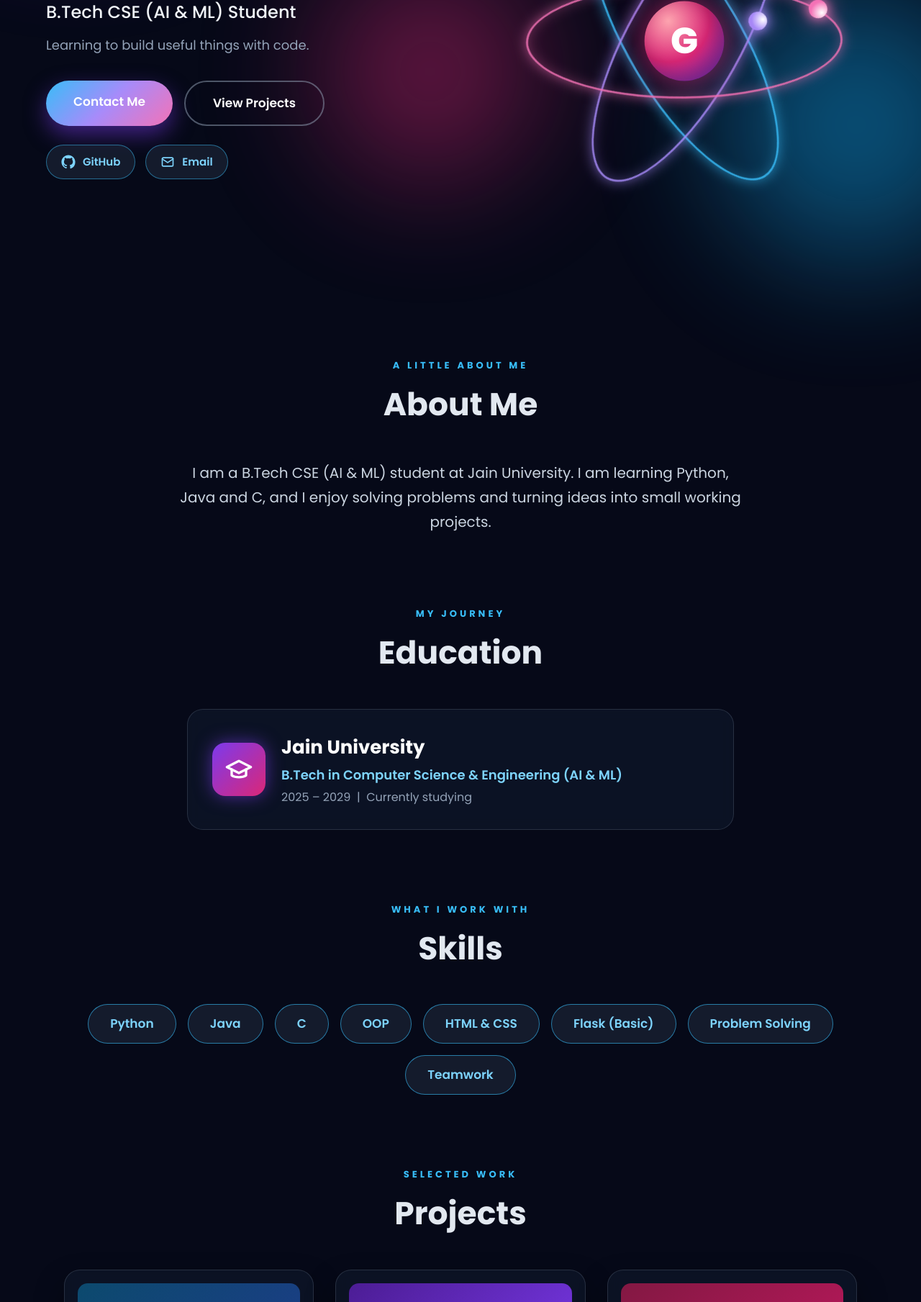
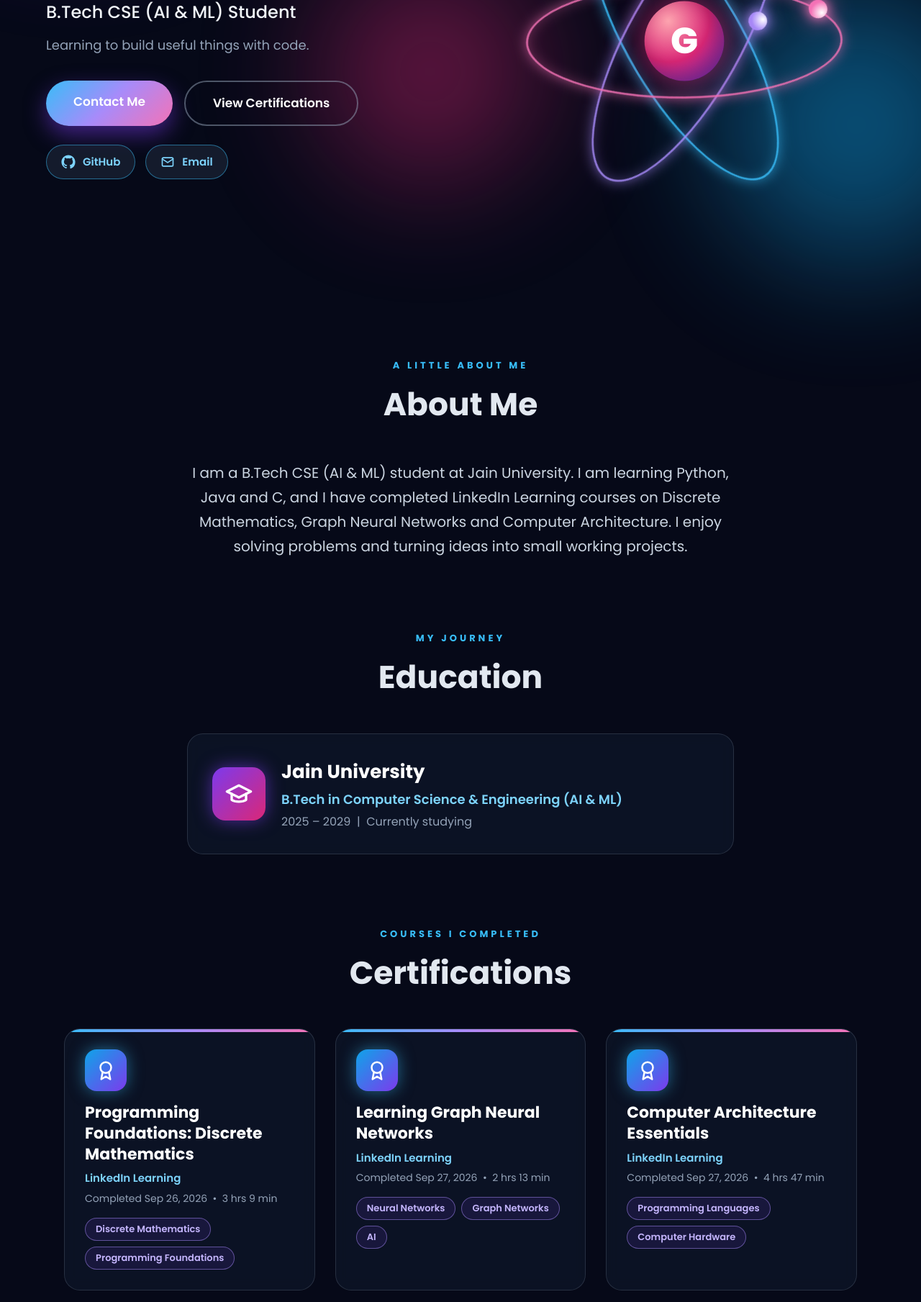
Before and after one commit to gurramrajesh229/portfolio, a Flask app: page / in a window 1280 px wide. Shown: the part 391-2200 px from the top of the page at 72% size. Run offline with Flask 3, Linux system fonts and the light colour scheme.

Commit message:
Update index.html

```diff
--- a/templates/index.html
+++ b/templates/index.html
@@ -19,11 +19,11 @@
     @keyframes float { 0%,100% { transform: translateY(0); } 50% { transform: translateY(-50px); } }
 
     nav { position: sticky; top: 0; z-index: 20; display: flex; justify-content: space-between; align-items: center;
-          padding: 18px 8%; background: rgba(6, 9, 24, 0.7); backdrop-filter: blur(14px);
+          padding: 18px 6%; background: rgba(6, 9, 24, 0.7); backdrop-filter: blur(14px);
           border-bottom: 1px solid rgba(148, 163, 184, 0.12); }
     .logo { font-weight: 800; font-size: 24px; color: #38bdf8; }
-    nav ul { list-style: none; display: flex; gap: 12px; margin: 0; padding: 0; }
-    nav ul a { padding: 8px 18px; border-radius: 30px; font-size: 16px; font-weight: 500; transition: 0.3s; }
+    nav ul { list-style: none; display: flex; gap: 8px; margin: 0; padding: 0; flex-wrap: wrap; }
+    nav ul a { padding: 8px 16px; border-radius: 30px; font-size: 15px; font-weight: 500; transition: 0.3s; }
     nav ul a:hover { background: rgba(56, 189, 248, 0.15); color: #38bdf8; }
     nav ul a.cta { border: 1px solid #38bdf8; color: #38bdf8; }
 
@@ -93,6 +93,23 @@
     .edu .deg { margin: 2px 0; color: #7dd3fc; font-weight: 600; }
     .edu .yrs { margin: 0; color: #94a3b8; font-size: 16px; }
 
+    /* certifications */
+    .certs { display: grid; grid-template-columns: repeat(auto-fit, minmax(300px, 1fr)); gap: 28px; }
+    .cert { background: rgba(15, 23, 42, 0.7); border: 1px solid rgba(148,163,184,0.2); border-radius: 22px; padding: 28px;
+            backdrop-filter: blur(8px); transition: 0.3s; position: relative; overflow: hidden; }
+    .cert::before { content: ""; position: absolute; top: 0; left: 0; right: 0; height: 4px;
+                    background: linear-gradient(90deg, #38bdf8, #a78bfa, #f472b6); }
+    .cert:hover { transform: translateY(-8px); border-color: rgba(56,189,248,0.6); box-shadow: 0 22px 50px rgba(56,189,248,0.25); }
+    .cert-icon { width: 58px; height: 58px; border-radius: 16px; display: flex; align-items: center; justify-content: center; margin-bottom: 16px;
+                 background: linear-gradient(135deg, #0ea5e9, #7c3aed); box-shadow: 0 0 22px rgba(56,189,248,0.5); }
+    .cert-icon svg { width: 30px; height: 30px; }
+    .cert h3 { margin: 0 0 6px; font-size: 22px; color: white; line-height: 1.3; }
+    .cert .issuer { margin: 0; color: #7dd3fc; font-weight: 600; font-size: 15px; }
+    .cert .meta { margin: 4px 0 14px; color: #94a3b8; font-size: 14px; }
+    .chips { display: flex; flex-wrap: wrap; gap: 8px; }
+    .chips span { padding: 4px 14px; border-radius: 30px; font-size: 13px; font-weight: 600; color: #c4b5fd;
+                  border: 1px solid rgba(167,139,250,0.5); background: rgba(124,58,237,0.12); }
+
     .skills { display: flex; flex-wrap: wrap; justify-content: center; gap: 16px; }
     .skill { padding: 12px 30px; border-radius: 40px; background: rgba(30, 41, 59, 0.6); border: 1px solid rgba(56,189,248,0.6);
              color: #7dd3fc; font-weight: 600; font-size: 17px; backdrop-filter: blur(6px); transition: 0.3s; }
@@ -154,6 +171,7 @@
     <ul>
       <li><a href="#about">About</a></li>
       <li><a href="#education">Education</a></li>
+      <li><a href="#certifications">Certifications</a></li>
       <li><a href="#skills">Skills</a></li>
       <li><a href="#projects">Projects</a></li>
       <li><a class="cta" href="#contact">Contact</a></li>
@@ -168,7 +186,7 @@
       <p class="tag">Learning to build useful things with code.</p>
       <div class="btns">
         <a class="btn" href="#contact">Contact Me</a>
-        <a class="btn ghost" href="#projects">View Projects</a>
+        <a class="btn ghost" href="#certifications">View Certifications</a>
       </div>
       <div class="social">
         <a href="https://github.com/gurramrajesh229" target="_blank" rel="noopener">
@@ -196,7 +214,7 @@
   <section id="about" class="reveal">
     <span class="label">A LITTLE ABOUT ME</span>
     <h2>About Me</h2>
-    <p class="about">I am a B.Tech CSE (AI &amp; ML) student at Jain University. I am learning Python, Java and C, and I enjoy solving problems and turning ideas into small working projects.</p>
+    <p class="about">I am a B.Tech CSE (AI &amp; ML) student at Jain University. I am learning Python, Java and C, and I have completed LinkedIn Learning courses on Discrete Mathematics, Graph Neural Networks and Computer Architecture. I enjoy solving problems and turning ideas into small working projects.</p>
   </section>
 
   <section id="education" class="reveal">
@@ -216,6 +234,40 @@
     </div>
   </section>
 
+  <section id="certifications" class="reveal">
+    <span class="label">COURSES I COMPLETED</span>
+    <h2>Certifications</h2>
+    <div class="certs">
+      <div class="cert">
+        <div class="cert-icon">
+          <svg viewBox="0 0 24 24" fill="none" stroke="white" stroke-width="2" stroke-linecap="round" stroke-linejoin="round"><circle cx="12" cy="9" r="6"/><path d="M8.5 14L7 22l5-3 5 3-1.5-8"/></svg>
+        </div>
+        <h3>Programming Foundations: Discrete Mathematics</h3>
+        <p class="issuer">LinkedIn Learning</p>
+        <p class="meta">Completed Sep 26, 2026 &nbsp;&bull;&nbsp; 3 hrs 9 min</p>
+        <div class="chips"><span>Discrete Mathematics</span><span>Programming Foundations</span></div>
+      </div>
+      <div class="cert">
+        <div class="cert-icon">
+          <svg viewBox="0 0 24 24" fill="none" stroke="white" stroke-width="2" stroke-linecap="round" stroke-linejoin="round"><circle cx="12" cy="9" r="6"/><path d="M8.5 14L7 22l5-3 5 3-1.5-8"/></svg>
+        </div>
+        <h3>Learning Graph Neural Networks</h3>
+        <p class="issuer">LinkedIn Learning</p>
+        <p class="meta">Completed Sep 27, 2026 &nbsp;&bull;&nbsp; 2 hrs 13 min</p>
+        <div class="chips"><span>Neural Networks</span><span>Graph Networks</span><span>AI</span></div>
+      </div>
+      <div class="cert">
+        <div class="cert-icon">
+          <svg viewBox="0 0 24 24" fill="none" stroke="white" stroke-width="2" stroke-linecap="round" stroke-linejoin="round"><circle cx="12" cy="9" r="6"/><path d="M8.5 14L7 22l5-3 5 3-1.5-8"/></svg>
+        </div>
+        <h3>Computer Architecture Essentials</h3>
+        <p class="issuer">LinkedIn Learning</p>
+        <p class="meta">Completed Sep 27, 2026 &nbsp;&bull;&nbsp; 4 hrs 47 min</p>
+        <div class="chips"><span>Programming Languages</span><span>Computer Hardware</span></div>
+      </div>
+    </div>
+  </section>
+
   <section id="skills" class="reveal">
     <span class="label">WHAT I WORK WITH</span>
     <h2>Skills</h2>
@@ -226,6 +278,9 @@
       <span class="skill">OOP</span>
       <span class="skill">HTML &amp; CSS</span>
       <span class="skill">Flask (Basic)</span>
+      <span class="skill">Discrete Mathematics</span>
+      <span class="skill">Neural Networks (Basics)</span>
+      <span class="skill">Computer Hardware</span>
       <span class="skill">Problem Solving</span>
       <span class="skill">Teamwork</span>
     </div>
```
